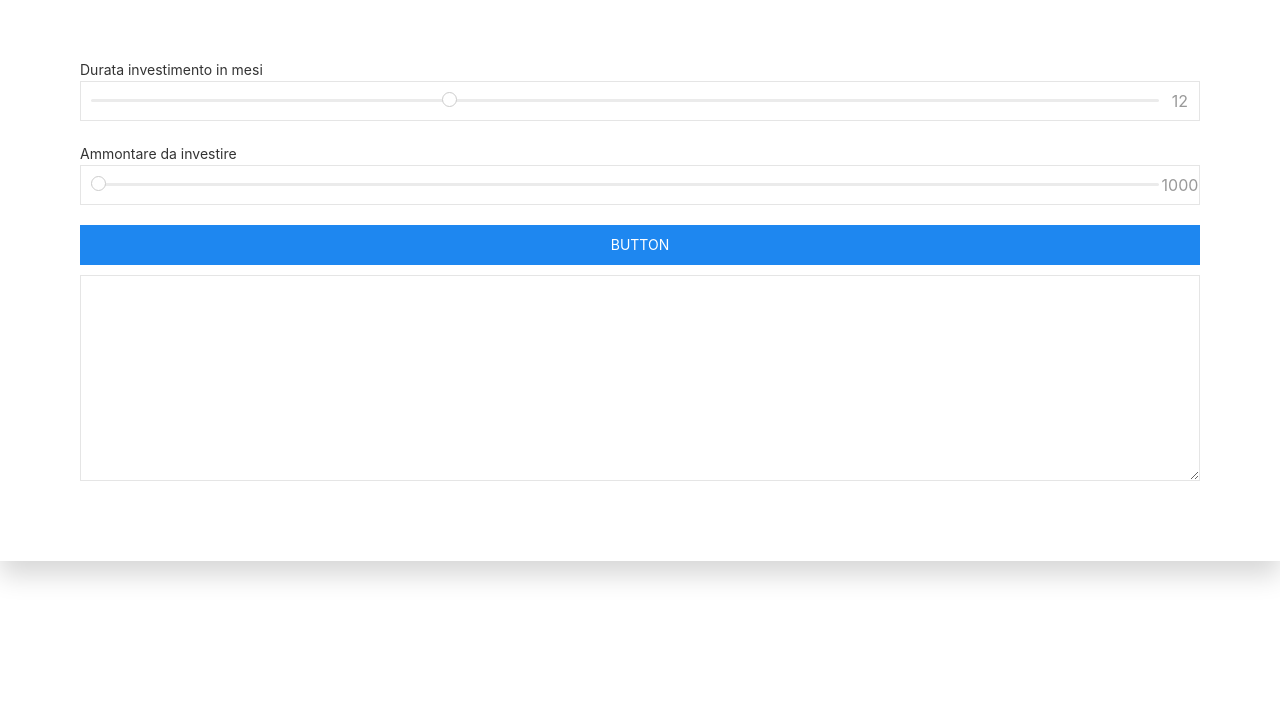
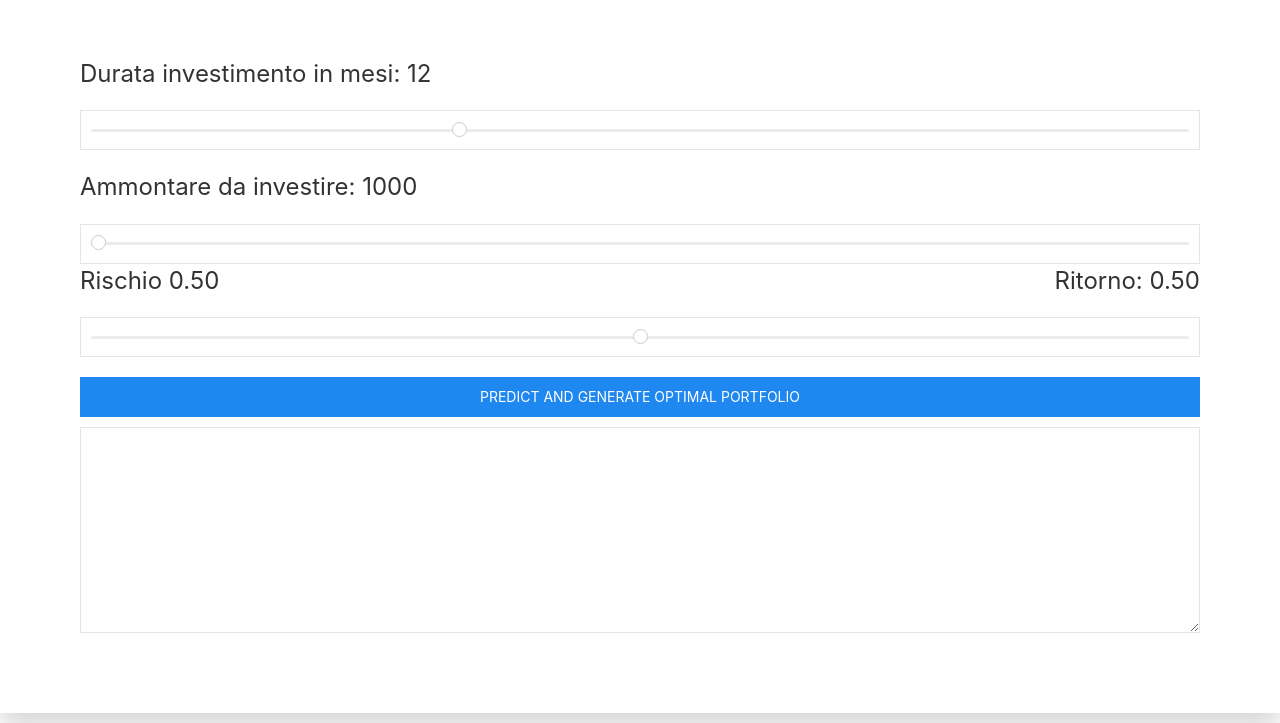
Before and after one commit to Blaaac/ssd, a plain HTML site: page Api/views/index.html in a window 1280 px wide. Shown: the part 77-800 px from the top of the page. Drawn offline with nearby package versions, Linux system fonts and the light colour scheme.

Commit message:
update view

```diff
--- a/Api/wwwroot/index.html
+++ b/Api/views/index.html
@@ -23,7 +23,7 @@
         >
         <div class="uk-form-header">
 
-          <h3 class="uk-card-title">SSD Web Portfolio Optimizer</h3>
+          <h1 class="uk-card-title">SSD Web Portfolio Optimizer</h1>
         </div>
         <div class="uk-card-body">
           <div class="uk-margin">
@@ -36,45 +36,86 @@
                 <label
                 class="uk-form-label"
                 for="months">
-                Durata investimento in mesi
+                <h3>
+
+                  Durata investimento in mesi:
+                  <span id="months" >12</span> <!-- Add -->
+                </h3>
               </label>
               <div class="uk-form-controls">
                 <div class="uk-inline">
-                  <span id="months" class="uk-form-icon uk-form-icon-flip">12</span> <!-- Add -->
                   <input type="range"
                   id= "months"
                   min="6" max="24" step="1"
                   class="uk-range uk-input"
                   value="12"
-                  oninput="this.parentNode.querySelector('.uk-form-icon').innerText = this.value">
+                  oninput="document.querySelector('#months').innerText = this.value">
                 </div>
               </div>
             </div>
               <label
               class="uk-form-label"
               for="cash">
-              Ammontare da investire
+              <h3>
+                Ammontare da investire:
+                <span id="cash" >1000</span> <!-- Add -->
+
+              </h3>
             </label>
             <div class="uk-form-controls">
                 <div class="uk-inline">
 
 
-                    <span id="cash" class="uk-form-icon uk-form-icon-flip">1000</span> <!-- Add -->
 
                     <input type="range"
                            id= "cash"
                            min="1000" max="99999" step="1"
                            class="uk-range uk-input"
                            value="1000"
-                           oninput="this.parentNode.querySelector('.uk-form-icon').innerText = this.value">
+                           oninput="document.querySelector('#cash').innerText = this.value">
                 </div>
             </div>
+            <label
+            class="uk-form-label"
+            for="risk">
+
+            <div  style="float:left;">
+              <h3>
+
+                Rischio
+                <span id="risk">
+                  0.50
+                </span>
+              </h3>
 
 
+            </div>
+            <div style="float:right;">
+
+
+              <h3>
+                Ritorno:
+                <span id="ret" >
+                  0.50
+                </span> <!-- Add -->
+                </h3>
+            </div>
+          </label>
+          <div class="uk-form-controls">
+              <div class="uk-inline">
+                  <input type="range"
+                         id= "risk"
+                         min="0.01" max="0.99" step="0.01"
+                         class="uk-range uk-input"
+                         value="0.5"
+                         oninput="document.querySelector('#risk').innerText = Number(this.value).toPrecision(2);
+                         document.querySelector('#ret').innerText = (1- this.value).toPrecision(2);">
+              </div>
+          </div>
             </fieldset>
           </form>
         </div>
-        <button type='submit' onclick="subm()"  class="uk-button uk-button-primary uk-width-1-1 uk-margin-small-bottom">Button</button>
+        <button type='submit' onclick="subm()"  class="uk-button uk-button-primary uk-width-1-1 uk-margin-small-bottom">Predict and generate optimal portfolio</button>
         <div>
           <textarea class="uk-textarea"id="txtarea" rows="8" cols="50"> </textarea>
         </div>
--- a/Api/wwwroot/script.js
+++ b/Api/views/script.js
@@ -8,11 +8,14 @@ function submit(params) {
 }
 
 function subm(params) {
-  var months = document.querySelector("#months").innerHTML;
+  var months = +document.querySelector("#months").innerHTML;
   console.log(months);
 
-  var cash = document.querySelector("#cash").innerHTML;
+  var cash = +document.querySelector("#cash").innerHTML;
   console.log(cash);
+
+  var risk = +document.querySelector("#risk").innerHTML;
+  console.log(risk);
 
   fetch(
     "http://localhost:5000/api/fin/?" +
--- /dev/null
+++ b/Api/views/style.css
@@ -0,0 +1,6 @@
+.uk-inline {
+  width: 100%;
+}
+div.ret {
+  text-align: right;
+}
--- a/Api/wwwroot/style.css
+++ /dev/null
@@ -1,3 +0,0 @@
-.uk-inline {
-  width: 100%;
-}
```
Also changed, not shown: Api/views/client.js (renamed from Api/wwwroot/client.js), 1 other file.
